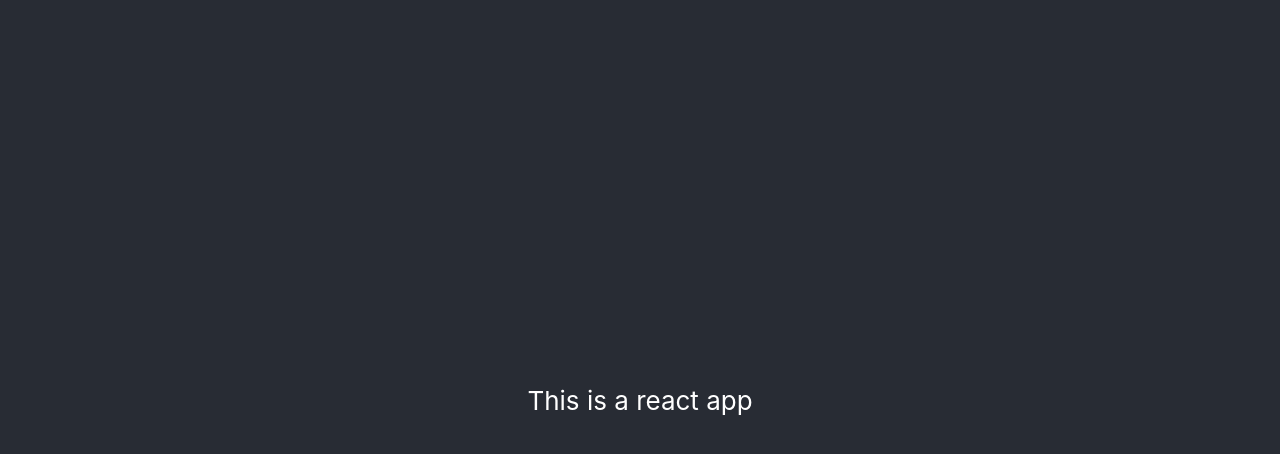
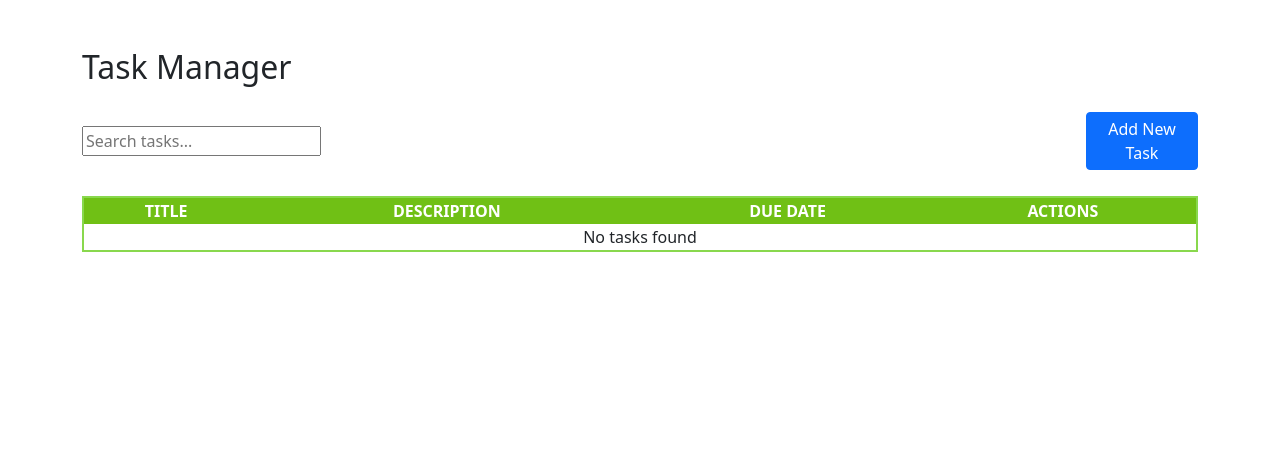
Before and after one commit to Sangeetha-s03/task-management, a React (Create React App) app: page / in a window 1280 px wide. Shown: the top 454 px of the page. Built offline with nearby package versions, Linux system fonts and the light colour scheme.

Commit message:
taskmanagement

```diff
--- a/package.json
+++ b/package.json
@@ -7,8 +7,11 @@
     "@testing-library/jest-dom": "^6.6.3",
     "@testing-library/react": "^16.2.0",
     "@testing-library/user-event": "^13.5.0",
+    "bootstrap": "^5.3.3",
     "react": "^19.0.0",
+    "react-bootstrap": "^2.10.9",
     "react-dom": "^19.0.0",
+    "react-icons": "^5.5.0",
     "react-scripts": "5.0.1",
     "web-vitals": "^2.1.4"
   },
--- a/src/App.css
+++ b/src/App.css
@@ -1,38 +1,20 @@
-.App {
-  text-align: center;
+
+.custom-table {
+  border: 2px solid #89d84d;
+    width: 100%;
+ border-collapse: collapse;
+}
+.table-header {
+  background-color: #70c015 !important;
+  color: white;
+  font-weight: bold;
+  text-transform: uppercase;
+  }
+
+.table-striped tbody tr:nth-of-type(even) {
+  background-color: #c2ef9a;
 }
 
-.App-logo {
-  height: 40vmin;
-  pointer-events: none;
+.btn {
+  font-size: 1rem;
 }
-
-@media (prefers-reduced-motion: no-preference) {
-  .App-logo {
-    animation: App-logo-spin infinite 20s linear;
-  }
-}
-
-.App-header {
-  background-color: #282c34;
-  min-height: 100vh;
-  display: flex;
-  flex-direction: column;
-  align-items: center;
-  justify-content: center;
-  font-size: calc(10px + 2vmin);
-  color: white;
-}
-
-.App-link {
-  color: #61dafb;
-}
-
-@keyframes App-logo-spin {
-  from {
-    transform: rotate(0deg);
-  }
-  to {
-    transform: rotate(360deg);
-  }
-}
--- a/src/App.js
+++ b/src/App.js
@@ -1,11 +1,8 @@
-import './App.css';
-
+import Taskmanagement from "./pages/Taskmanagemant";
 function App() {
   return (
-    <div className="App">
-      <header className="App-header">
-        This is a react app
-      </header>
+    <div>
+    <Taskmanagement />
     </div>
   );
 }
--- a/src/index.js
+++ b/src/index.js
@@ -3,6 +3,7 @@ import ReactDOM from 'react-dom/client';
 import './index.css';
 import App from './App';
 import reportWebVitals from './reportWebVitals';
+
 
 const root = ReactDOM.createRoot(document.getElementById('root'));
 root.render(
--- /dev/null
+++ b/src/pages/Taskmanagemant.js
@@ -0,0 +1,263 @@
+import React, { useState } from "react";
+import { FaTrash, FaEdit } from "react-icons/fa";
+import "bootstrap/dist/css/bootstrap.min.css";
+import "../App.css";
+import Button from "react-bootstrap/Button";
+import Form from "react-bootstrap/Form";
+import Modal from "react-bootstrap/Modal";
+import InputGroup from "react-bootstrap/InputGroup";
+
+const Content = () => {
+  const [task, setTask] = useState([]);
+  const [newTask, setNewTask] = useState({
+    Title: "",
+    description: "",
+    Duedate: "",
+  });
+  const [editIndex, setEditIndex] = useState(null);
+  const [showTaskModal, setShowTaskModal] = useState(false);
+  const [showDeleteModal, setShowDeleteModal] = useState(false);
+  const [taskToDelete, setTaskToDelete] = useState(null);
+  const [search, setSearch] = useState("");
+
+  // Pagination state
+  const [currentPage, setCurrentPage] = useState(1);
+  const tasksPerPage = 5;
+
+  // Show Add/Edit Task Modal
+  const handleShowTaskModal = () => {
+    setNewTask({ Title: "", description: "", Duedate: "" });
+    setEditIndex(null);
+    setShowTaskModal(true);
+  };
+
+  // Hide Add/Edit Task Modal
+  const handleCloseTaskModal = () => setShowTaskModal(false);
+
+  // Handle input changes
+  const handleInputChange = (e) => {
+    const { name, value } = e.target;
+    setNewTask((prevTask) => ({ ...prevTask, [name]: value }));
+  };
+
+  // Handle search input
+  const handleSearch = (e) => {
+    setSearch(e.target.value);
+    setCurrentPage(1); // Reset to first page after search
+  };
+
+  // Filtered task list based on search input
+  const filteredTasks = task.filter((t) =>
+    t.Title.toLowerCase().includes(search.toLowerCase())
+  );
+
+  // Paginate tasks
+  const indexOfLastTask = currentPage * tasksPerPage;
+  const indexOfFirstTask = indexOfLastTask - tasksPerPage;
+  const currentTasks = filteredTasks.slice(indexOfFirstTask, indexOfLastTask);
+
+  // Change page
+  const paginate = (pageNumber) => setCurrentPage(pageNumber);
+
+  // Add new task
+  const addTask = () => {
+    if (newTask.Title && newTask.description && newTask.Duedate) {
+      setTask((prevTasks) => [...prevTasks, newTask]);
+      handleCloseTaskModal();
+    }
+  };
+
+  // Edit existing task
+  const editTask = (index) => {
+    setNewTask(task[index]);
+    setEditIndex(index);
+    setShowTaskModal(true);
+  };
+
+  // Update task after editing
+  const updateTask = () => {
+    if (
+      editIndex !== null &&
+      newTask.Title &&
+      newTask.description &&
+      newTask.Duedate
+    ) {
+      const updatedTasks = [...task];
+      updatedTasks[editIndex] = newTask;
+      setTask(updatedTasks);
+      handleCloseTaskModal();
+    }
+  };
+
+  // Confirm delete modal
+  const confirmDelete = (index) => {
+    setTaskToDelete(index);
+    setShowDeleteModal(true);
+  };
+
+  // Delete task function
+  const deleteTask = () => {
+    if (taskToDelete !== null) {
+      setTask((prevTasks) => prevTasks.filter((_, i) => i !== taskToDelete));
+      setShowDeleteModal(false);
+      setTaskToDelete(null);
+    }
+  };
+
+  return (
+    <div className="container mt-5">
+      <h2 className="text-left mb-4">Task Manager</h2>
+      <div className="d-flex justify-content-between align-items-center">
+        <InputGroup className="mb-3 mt-3">
+          <input
+            className="border-outline-none"
+            type="text"
+            placeholder="Search tasks..."
+            value={search}
+            onChange={handleSearch}
+          />
+        </InputGroup>
+        <Button variant="primary" size="sm" onClick={handleShowTaskModal}>
+          Add New Task
+        </Button>
+      </div>
+
+      <div className="mt-4">
+        <table className="table-striped text-center custom-table">
+          <thead className="table-header">
+            <tr>
+              <th>Title</th>
+              <th>Description</th>
+              <th>Due Date</th>
+              <th>Actions</th>
+            </tr>
+          </thead>
+          <tbody>
+            {currentTasks.length > 0 ? (
+              currentTasks.map((task, index) => (
+                <tr key={index}>
+                  <td>{task.Title}</td>
+                  <td>{task.description}</td>
+                  <td>{task.Duedate}</td>
+                  <td>
+                    <button
+                      className="btn btn-outline-dark btn-sm mx-1"
+                      onClick={() => editTask(index)}
+                    >
+                      <FaEdit />
+                    </button>
+                    <button
+                      className="btn btn-outline-dark btn-sm mx-1"
+                      onClick={() => confirmDelete(index)}
+                    >
+                      <FaTrash />
+                    </button>
+                  </td>
+                </tr>
+              ))
+            ) : (
+              <tr>
+                <td colSpan="4">No tasks found</td>
+              </tr>
+            )}
+          </tbody>
+        </table>
+
+        {/* Pagination */}
+        <nav>
+          <ul className="pagination justify-content-center mt-3">
+            {Array.from(
+              { length: Math.ceil(filteredTasks.length / tasksPerPage) },
+              (_, i) => (
+                <li
+                  key={i}
+                  className={`page-item ${
+                    currentPage === i + 1 ? "active" : ""
+                  }`}
+                >
+                  <button onClick={() => paginate(i + 1)} className="page-link">
+                    {i + 1}
+                  </button>
+                </li>
+              )
+            )}
+          </ul>
+        </nav>
+      </div>
+
+      {/* Add/Edit Task Modal */}
+      <Modal show={showTaskModal} onHide={handleCloseTaskModal}>
+        <Modal.Header closeButton>
+          <Modal.Title>
+            {editIndex !== null ? "Edit Task" : "Add Task"}
+          </Modal.Title>
+        </Modal.Header>
+        <Modal.Body>
+          <Form>
+            <InputGroup className="mb-3">
+              <InputGroup.Text>Title</InputGroup.Text>
+              <Form.Control
+                type="text"
+                name="Title"
+                value={newTask.Title}
+                onChange={handleInputChange}
+                required
+              />
+            </InputGroup>
+
+            <InputGroup className="mb-3">
+              <InputGroup.Text>Description</InputGroup.Text>
+              <Form.Control
+                type="text"
+                name="description"
+                value={newTask.description}
+                onChange={handleInputChange}
+                required
+              />
+            </InputGroup>
+
+            <InputGroup className="mb-3">
+              <InputGroup.Text>Due Date</InputGroup.Text>
+              <Form.Control
+                type="date"
+                name="Duedate"
+                value={newTask.Duedate}
+                onChange={handleInputChange}
+                required
+              />
+            </InputGroup>
+          </Form>
+        </Modal.Body>
+        <Modal.Footer>
+          <Button variant="secondary" onClick={handleCloseTaskModal}>
+            Close
+          </Button>
+          <Button
+            variant="primary"
+            onClick={editIndex !== null ? updateTask : addTask}
+          >
+            {editIndex !== null ? "Update Task" : "Add Task"}
+          </Button>
+        </Modal.Footer>
+      </Modal>
+
+      {/* Confirm Delete Modal */}
+      <Modal show={showDeleteModal} onHide={() => setShowDeleteModal(false)}>
+        <Modal.Header closeButton>
+          <Modal.Title>Confirm Deletion</Modal.Title>
+        </Modal.Header>
+        <Modal.Body>Are you sure you want to delete this task?</Modal.Body>
+        <Modal.Footer>
+          <Button variant="secondary" onClick={() => setShowDeleteModal(false)}>
+            Cancel
+          </Button>
+          <Button variant="danger" onClick={deleteTask}>
+            Delete
+          </Button>
+        </Modal.Footer>
+      </Modal>
+    </div>
+  );
+};
+
+export default Content;
```
Also changed, not shown: 1 other file (tests, documents, lock files or other folders).
